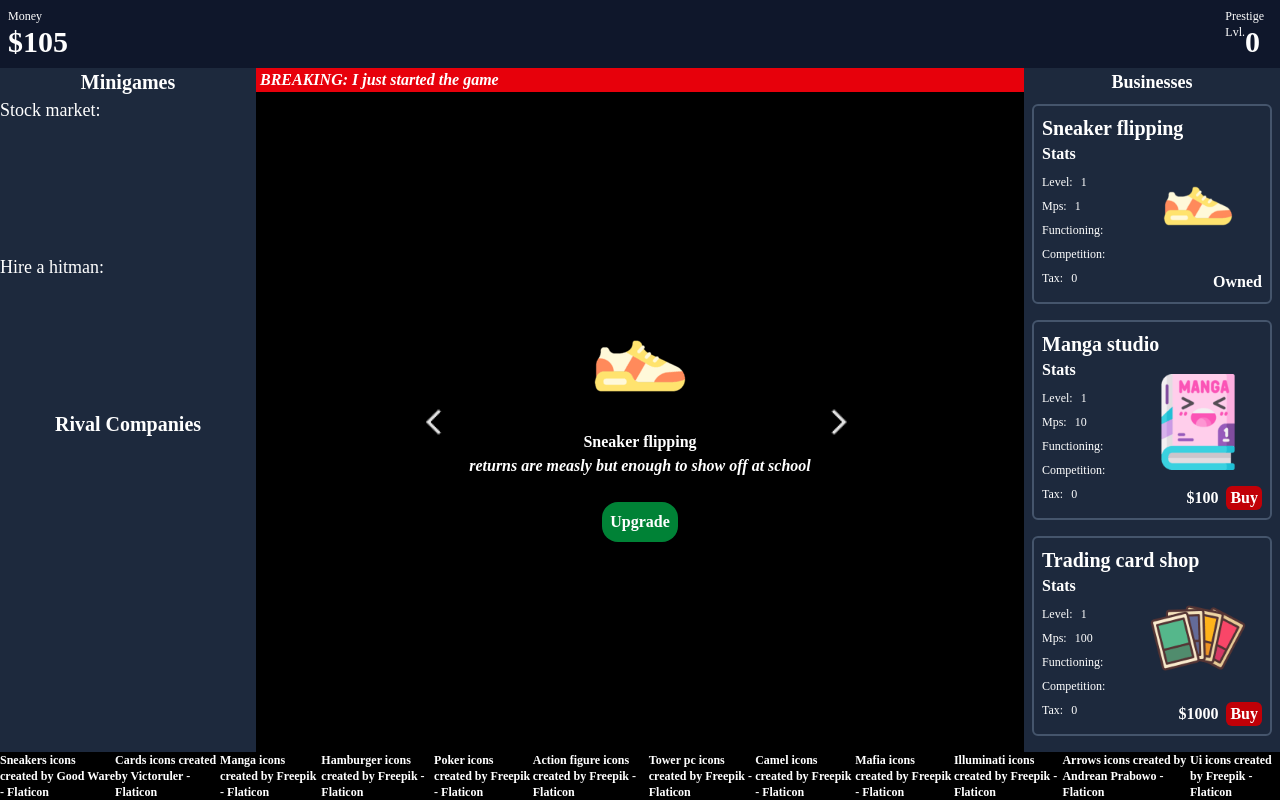
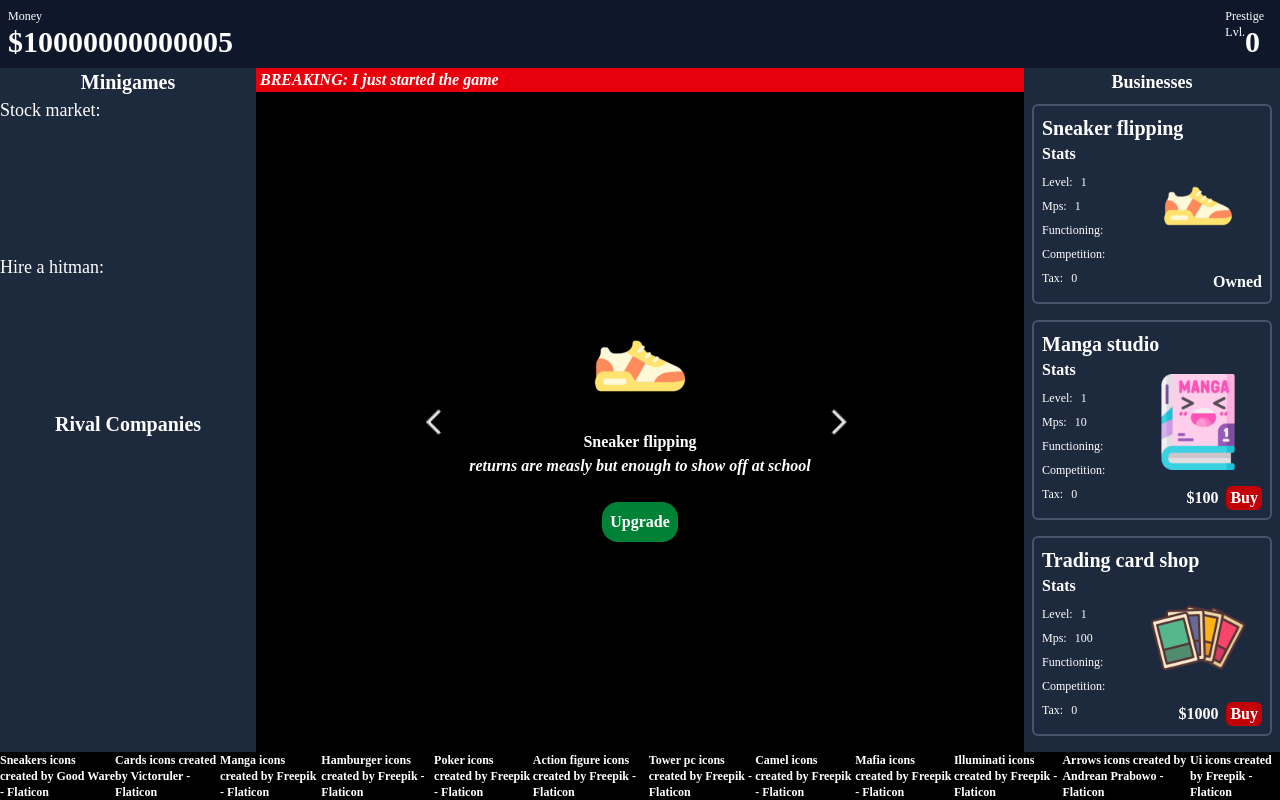
Before and after one commit to NaokiTM/tycoon, a React (Vite) app: page / in a window 1280 px wide. Built offline with nearby package versions, Linux system fonts and the light colour scheme; a web font is replaced by a local one.

Commit message:
bunch of fixes (index issue)

```diff
--- a/src/components/Midsection.jsx
+++ b/src/components/Midsection.jsx
@@ -12,15 +12,18 @@ const Midsection = () => {
         let nextBiz = currentBiz + 1
         let prevBiz = currentBiz - 1
 
+        console.log("console.log" + nextBiz)
+        console.log("console.log" + currentBiz)
+
         if (direction === "r") {
             if (nextBiz >= businesses.length) {
                 setCurrentBiz(0)
-            } else if (unlockedCount >= nextBiz) {
+            } else if (unlockedCount > nextBiz) {  //cant use >= because it will increase currentbiz again just because
                 setCurrentBiz(currentBiz + 1)
             }
         } else if (direction === "l") {
             if (prevBiz < 0) {
-                if (unlockedCount === 9) {
+                if (unlockedCount === 10) {
                     setCurrentBiz(businesses.length - 1)
                 }
             } else {
--- a/src/context/GameProvider.jsx
+++ b/src/context/GameProvider.jsx
@@ -21,9 +21,9 @@ const baseBusinesses = [
 // Provider Component
 export function GameProvider({ children }) {
   const [businesses, setBusinesses] = useState(baseBusinesses);
-  const [money, setMoney] = useState(100)
+  const [money, setMoney] = useState(10000000000000)
   const [level, setLevel] = useState(0)
-  const [unlockedCount, setUnlockedCount] = useState(0)
+  const [unlockedCount, setUnlockedCount] = useState(1) //we already own a business at the start so count should be 1
   const [clickMultiplier, setClickMultiplier] = useState(1)
 
   useEffect(() => {
--- a/src/js/card.js
+++ /dev/null
@@ -1,8 +0,0 @@
-const template = document.createElement('template');
-template.innerHTML = '
-
-
-
-
-
-'
```
Also changed, not shown: src/style.css (deleted, +0 -7 lines).
